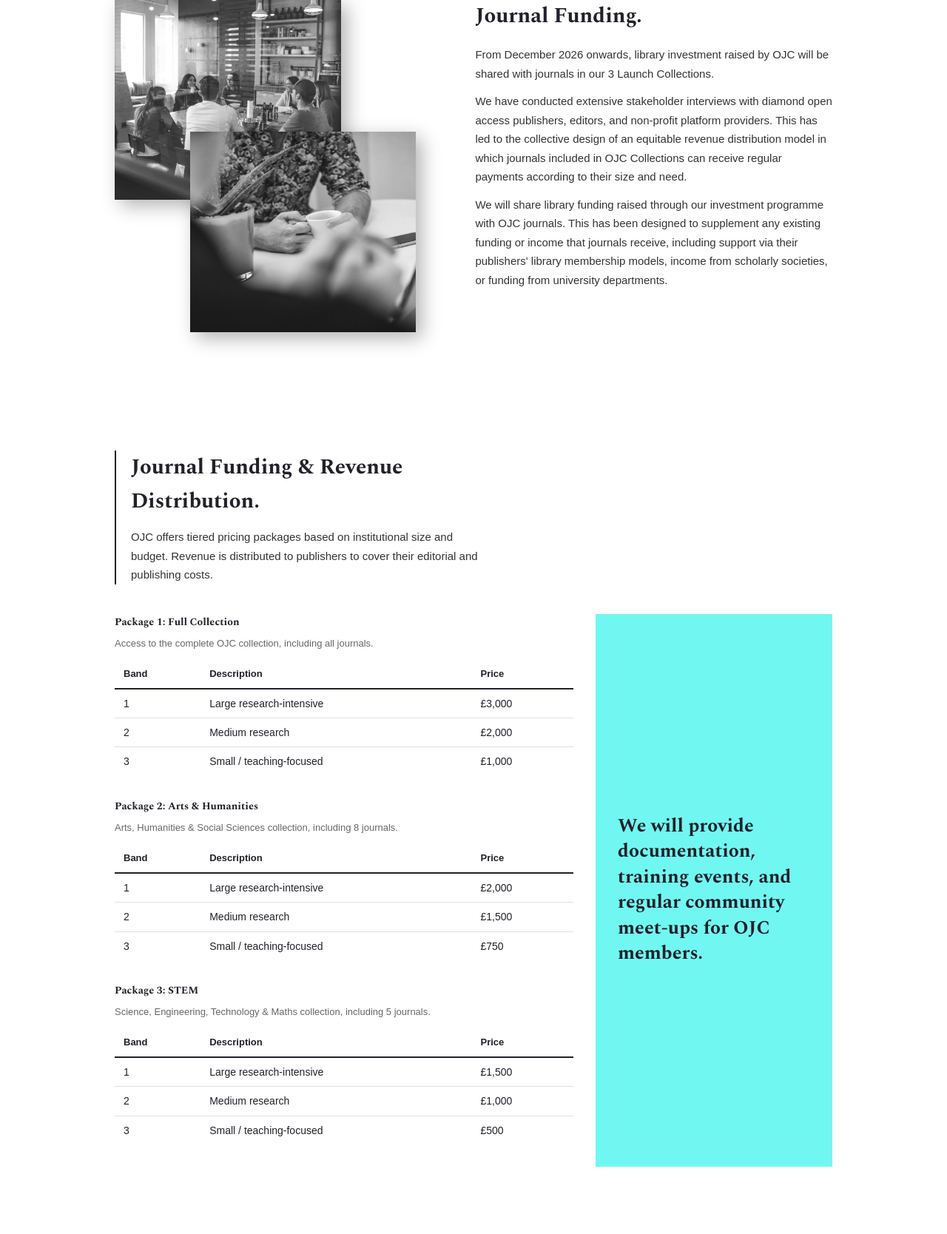
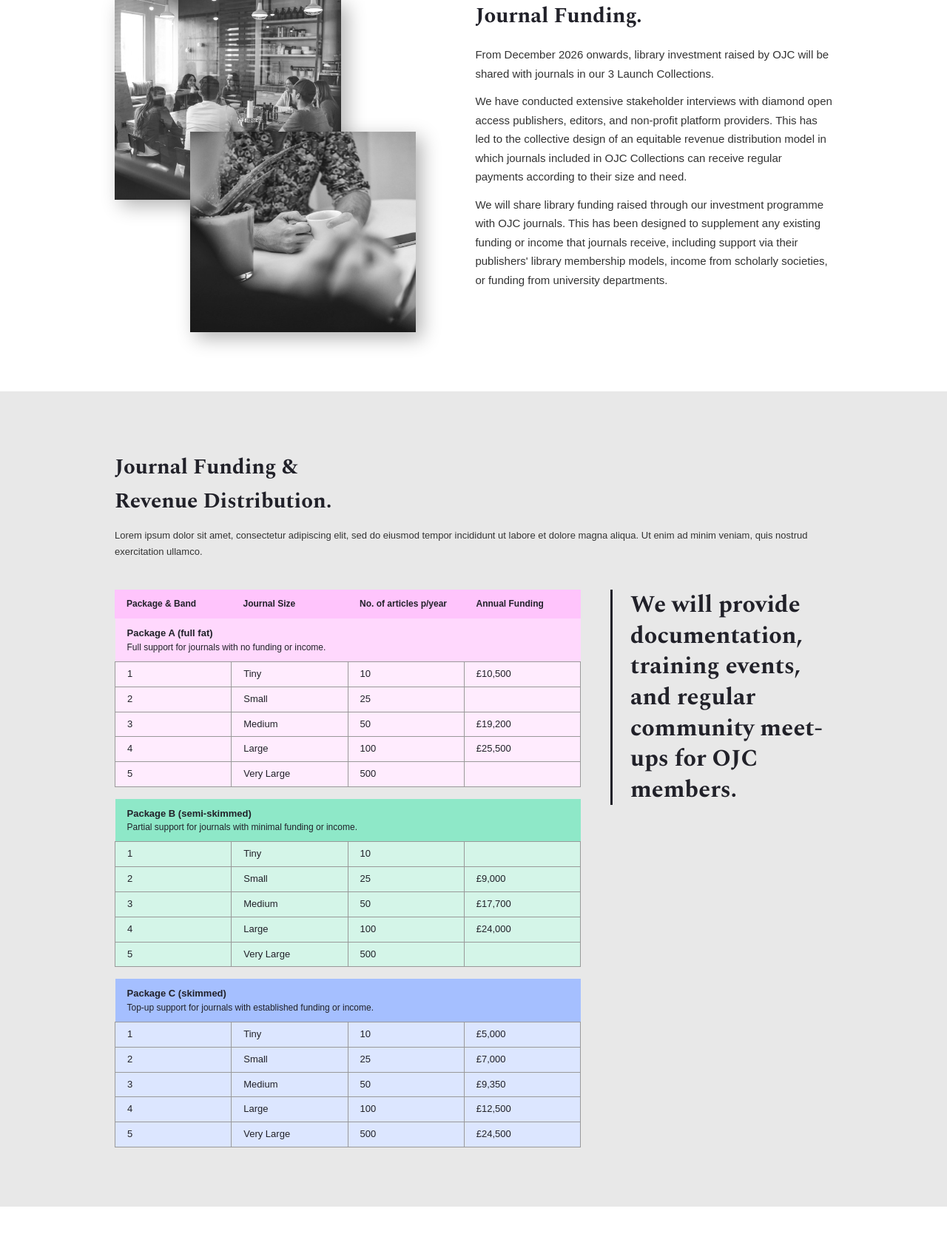
Before and after one commit to dqprogramming/astrometrics, a Django app: page /our-model/ in a window 1280 px wide. Shown: the part 1675-3343 px from the top of the page at 74% size. Run offline with Django 5.2, Linux system fonts and the light colour scheme; data comes from the database, SQL or seed files in the repository; lists and menus that the app fills with data are empty.

Commit message:
feat(cms): redesign revenue distribution section with colour-coded package tables
Replace single pricing table with three separate colour-coded package
tables (pink/purple for A, green for B, blue for C) with differentiated
header and row colours. Add shared column header with #ffc4fc background,
bordered data cells, grey gaps between packages, and aligned callout text.

Ref #22

```diff
--- a/cms/templates/our_model.html
+++ b/cms/templates/our_model.html
@@ -105,110 +105,153 @@
 <section class="model-revenue">
     <div class="container">
         <div class="model-revenue-header">
-            <h2 class="spectral-bold">Journal Funding &amp; Revenue Distribution.</h2>
+            <h2 class="spectral-bold">Journal Funding &amp;<br>Revenue Distribution.</h2>
             <p>
-                OJC offers tiered pricing packages based on institutional size and budget.
-                Revenue is distributed to publishers to cover their editorial and publishing costs.
+                Lorem ipsum dolor sit amet, consectetur adipiscing elit, sed do
+                eiusmod tempor incididunt ut labore et dolore magna aliqua. Ut
+                enim ad minim veniam, quis nostrud exercitation ullamco.
             </p>
         </div>
 
         <div class="model-revenue-grid">
             <div class="model-revenue-tables">
-                <!-- Package 1 -->
-                <div class="model-pricing-table">
-                    <h3>Package 1: Full Collection</h3>
-                    <p>Access to the complete OJC collection, including all journals.</p>
-                    <table>
+                <!-- Column headers -->
+                <table class="model-packages-table model-packages-header-table">
                     <thead>
                         <tr>
-                                <th>Band</th>
-                                <th>Description</th>
-                                <th>Price</th>
+                            <th>Package &amp; Band</th>
+                            <th>Journal Size</th>
+                            <th>No. of articles p/year</th>
+                            <th>Annual Funding</th>
                         </tr>
                     </thead>
+                </table>
+
+                <!-- Package A - Pink -->
+                <table class="model-packages-table">
                     <tbody>
-                            <tr>
+                        <tr class="package-header package-pink">
+                            <td colspan="4">
+                                <strong>Package A (full fat)</strong><br>
+                                Full support for journals with no funding or income.
+                            </td>
+                        </tr>
+                        <tr class="package-row package-pink-light">
                             <td>1</td>
-                                <td>Large research-intensive</td>
-                                <td>&pound;3,000</td>
+                            <td>Tiny</td>
+                            <td>10</td>
+                            <td>&pound;10,500</td>
                         </tr>
-                            <tr>
+                        <tr class="package-row package-pink-light">
                             <td>2</td>
-                                <td>Medium research</td>
-                                <td>&pound;2,000</td>
+                            <td>Small</td>
+                            <td>25</td>
+                            <td></td>
                         </tr>
-                            <tr>
+                        <tr class="package-row package-pink-light">
                             <td>3</td>
-                                <td>Small / teaching-focused</td>
-                                <td>&pound;1,000</td>
+                            <td>Medium</td>
+                            <td>50</td>
+                            <td>&pound;19,200</td>
+                        </tr>
+                        <tr class="package-row package-pink-light">
+                            <td>4</td>
+                            <td>Large</td>
+                            <td>100</td>
+                            <td>&pound;25,500</td>
+                        </tr>
+                        <tr class="package-row package-pink-light">
+                            <td>5</td>
+                            <td>Very Large</td>
+                            <td>500</td>
+                            <td></td>
                         </tr>
                     </tbody>
                 </table>
-                </div>
 
-                <!-- Package 2 -->
-                <div class="model-pricing-table">
-                    <h3>Package 2: Arts &amp; Humanities</h3>
-                    <p>Arts, Humanities &amp; Social Sciences collection, including 8 journals.</p>
-                    <table>
-                        <thead>
-                            <tr>
-                                <th>Band</th>
-                                <th>Description</th>
-                                <th>Price</th>
+                <!-- Package B - Green -->
+                <table class="model-packages-table">
+                    <tbody>
+                        <tr class="package-header package-green">
+                            <td colspan="4">
+                                <strong>Package B (semi-skimmed)</strong><br>
+                                Partial support for journals with minimal funding or income.
+                            </td>
                         </tr>
-                        </thead>
-                        <tbody>
-                            <tr>
+                        <tr class="package-row package-green-light">
                             <td>1</td>
-                                <td>Large research-intensive</td>
-                                <td>&pound;2,000</td>
+                            <td>Tiny</td>
+                            <td>10</td>
+                            <td></td>
                         </tr>
-                            <tr>
+                        <tr class="package-row package-green-light">
                             <td>2</td>
-                                <td>Medium research</td>
-                                <td>&pound;1,500</td>
+                            <td>Small</td>
+                            <td>25</td>
+                            <td>&pound;9,000</td>
                         </tr>
-                            <tr>
+                        <tr class="package-row package-green-light">
                             <td>3</td>
-                                <td>Small / teaching-focused</td>
-                                <td>&pound;750</td>
+                            <td>Medium</td>
+                            <td>50</td>
+                            <td>&pound;17,700</td>
+                        </tr>
+                        <tr class="package-row package-green-light">
+                            <td>4</td>
+                            <td>Large</td>
+                            <td>100</td>
+                            <td>&pound;24,000</td>
+                        </tr>
+                        <tr class="package-row package-green-light">
+                            <td>5</td>
+                            <td>Very Large</td>
+                            <td>500</td>
+                            <td></td>
                         </tr>
                     </tbody>
                 </table>
-                </div>
 
-                <!-- Package 3 -->
-                <div class="model-pricing-table">
-                    <h3>Package 3: STEM</h3>
-                    <p>Science, Engineering, Technology &amp; Maths collection, including 5 journals.</p>
-                    <table>
-                        <thead>
-                            <tr>
-                                <th>Band</th>
-                                <th>Description</th>
-                                <th>Price</th>
+                <!-- Package C - Blue -->
+                <table class="model-packages-table">
+                    <tbody>
+                        <tr class="package-header package-blue">
+                            <td colspan="4">
+                                <strong>Package C (skimmed)</strong><br>
+                                Top-up support for journals with established funding or income.
+                            </td>
                         </tr>
-                        </thead>
-                        <tbody>
-                            <tr>
+                        <tr class="package-row package-blue-light">
                             <td>1</td>
-                                <td>Large research-intensive</td>
-                                <td>&pound;1,500</td>
+                            <td>Tiny</td>
+                            <td>10</td>
+                            <td>&pound;5,000</td>
                         </tr>
-                            <tr>
+                        <tr class="package-row package-blue-light">
                             <td>2</td>
-                                <td>Medium research</td>
-                                <td>&pound;1,000</td>
+                            <td>Small</td>
+                            <td>25</td>
+                            <td>&pound;7,000</td>
                         </tr>
-                            <tr>
+                        <tr class="package-row package-blue-light">
                             <td>3</td>
-                                <td>Small / teaching-focused</td>
-                                <td>&pound;500</td>
+                            <td>Medium</td>
+                            <td>50</td>
+                            <td>&pound;9,350</td>
+                        </tr>
+                        <tr class="package-row package-blue-light">
+                            <td>4</td>
+                            <td>Large</td>
+                            <td>100</td>
+                            <td>&pound;12,500</td>
+                        </tr>
+                        <tr class="package-row package-blue-light">
+                            <td>5</td>
+                            <td>Very Large</td>
+                            <td>500</td>
+                            <td>&pound;24,500</td>
                         </tr>
                     </tbody>
                 </table>
-                </div>
             </div>
 
             <div class="model-revenue-callout">
--- a/static/css/our-model.css
+++ b/static/css/our-model.css
@@ -205,13 +205,11 @@
 /* --- Revenue Distribution Section --- */
 .model-revenue {
     padding: 80px 0;
+    background-color: #e8e8e8;
 }
 
 .model-revenue-header {
-    border-left: 2px solid #212129;
-    padding-left: 20px;
     margin-bottom: 40px;
-    max-width: 500px;
 }
 
 .model-revenue-header h2 {
@@ -221,74 +219,135 @@
 }
 
 .model-revenue-header p {
-    font-size: 15px;
+    font-size: 13px;
     line-height: 1.7;
     color: #333;
 }
 
 .model-revenue-grid {
     display: flex;
-    gap: 30px;
+    gap: 40px;
+    align-items: flex-start;
 }
 
 .model-revenue-tables {
     flex: 1;
 }
 
-.model-pricing-table {
-    margin-bottom: 30px;
+/* Unified packages table */
+.model-packages-table {
+    width: 100%;
+    border-collapse: collapse;
+    font-size: 13px;
+    table-layout: fixed;
 }
 
-.model-pricing-table h3 {
-    font-size: 14px;
+.model-packages-table thead th {
+    text-align: left;
     font-weight: 700;
-    margin-bottom: 8px;
-    color: #212129;
+    padding: 10px 16px;
+    font-size: 12px;
+    vertical-align: bottom;
+    background-color: #ffc4fc;
 }
 
-.model-pricing-table p {
-    font-size: 13px;
-    color: #666;
-    margin-bottom: 12px;
+
+/* Column widths - consistent across header and data tables */
+.model-packages-table th:nth-child(1),
+.model-packages-table td:nth-child(1) {
+    width: 25%;
 }
 
-.model-pricing-table table {
-    width: 100%;
-    border-collapse: collapse;
-    font-size: 14px;
+.model-packages-table th:nth-child(2),
+.model-packages-table td:nth-child(2) {
+    width: 25%;
 }
 
-.model-pricing-table thead th {
-    text-align: left;
-    font-weight: 600;
-    padding: 8px 12px;
-    border-bottom: 2px solid #212129;
+.model-packages-table th:nth-child(3),
+.model-packages-table td:nth-child(3) {
+    width: 25%;
+}
+
+.model-packages-table th:nth-child(4),
+.model-packages-table td:nth-child(4) {
+    width: 25%;
+}
+
+.model-packages-table td {
+    padding: 6px 16px;
+}
+
+/* Data rows get borders */
+.model-packages-table .package-row td {
+    border: 1px solid #999;
+}
+
+/* Package header rows - no borders */
+.model-packages-table .package-header td {
+    padding: 10px 16px;
+    font-size: 12px;
+    line-height: 1.5;
+    border: none;
+}
+
+/* Gap between package tables */
+.model-revenue-tables .model-packages-table + .model-packages-table {
+    margin-top: 16px;
+}
+
+.model-packages-header-table {
+    margin-bottom: 0;
+}
+
+/* No gap between header table and first package table */
+.model-revenue-tables .model-packages-header-table + .model-packages-table {
+    margin-top: 0;
+}
+
+.model-packages-table .package-header strong {
     font-size: 13px;
 }
 
-.model-pricing-table tbody td {
-    padding: 8px 12px;
-    border-bottom: 1px solid #e0e0e0;
+/* Pink - Package A */
+.package-pink {
+    background-color: #ffd8fd;
 }
 
-.model-pricing-table tbody tr:last-child td {
-    border-bottom: none;
+.package-pink-light {
+    background-color: #ffecfe;
 }
 
+/* Green - Package B */
+.package-green {
+    background-color: #8ee8c8;
+}
+
+.package-green-light {
+    background-color: #d4f5e8;
+}
+
+/* Blue - Package C */
+.package-blue {
+    background-color: #a5bfff;
+}
+
+.package-blue-light {
+    background-color: #dce6ff;
+}
+
+/* Callout */
 .model-revenue-callout {
-    flex: 0 0 320px;
-    background-color: #71f7f2;
-    padding: 40px 30px;
-    display: flex;
-    align-items: center;
-    align-self: stretch;
+    flex: 0 0 300px;
+    border-left: 3px solid #212129;
+    padding-left: 24px;
+    align-self: flex-start;
 }
 
 .model-revenue-callout p {
     font-family: 'Spectral', serif;
-    font-size: 1.6rem;
+    font-size: 2rem;
     font-weight: 700;
-    line-height: 1.35;
+    line-height: 1.3;
     color: #212129;
 }
 
```
Lines whose indentation alone changed are shown as unchanged.
